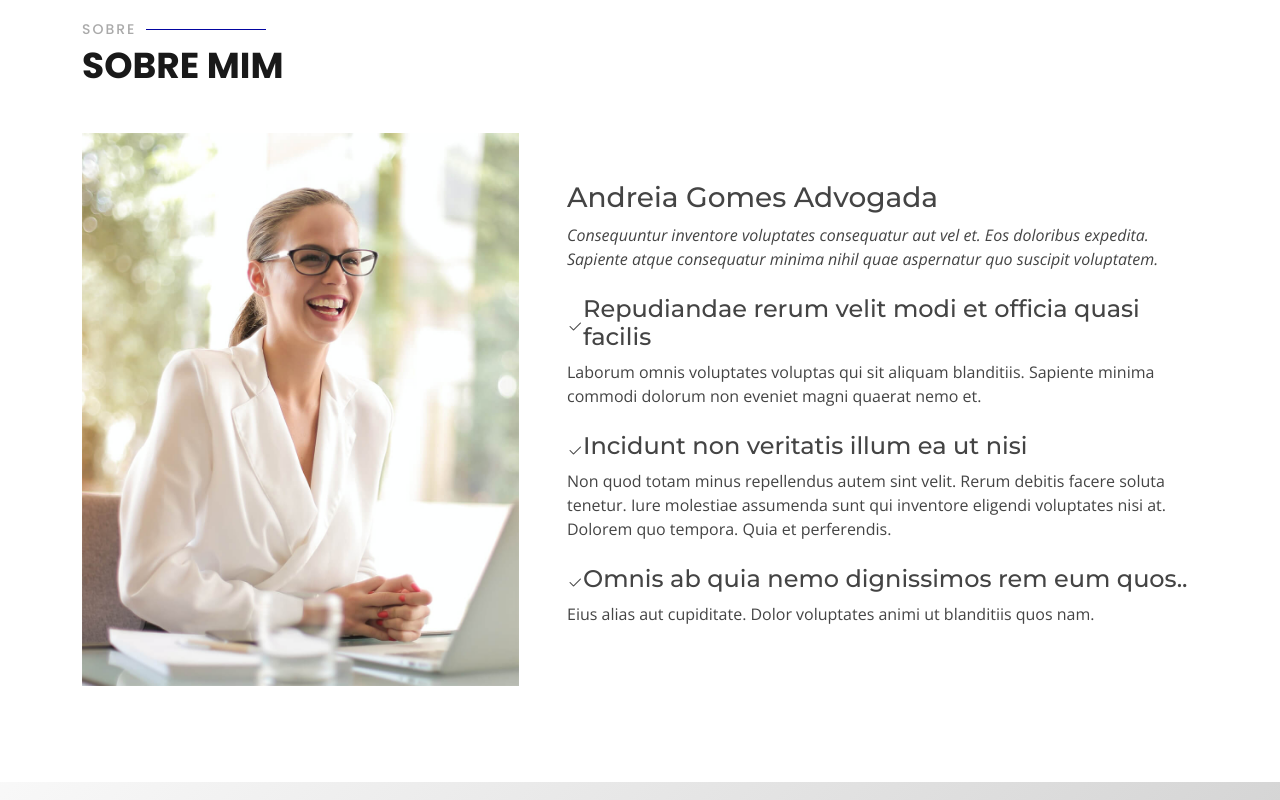
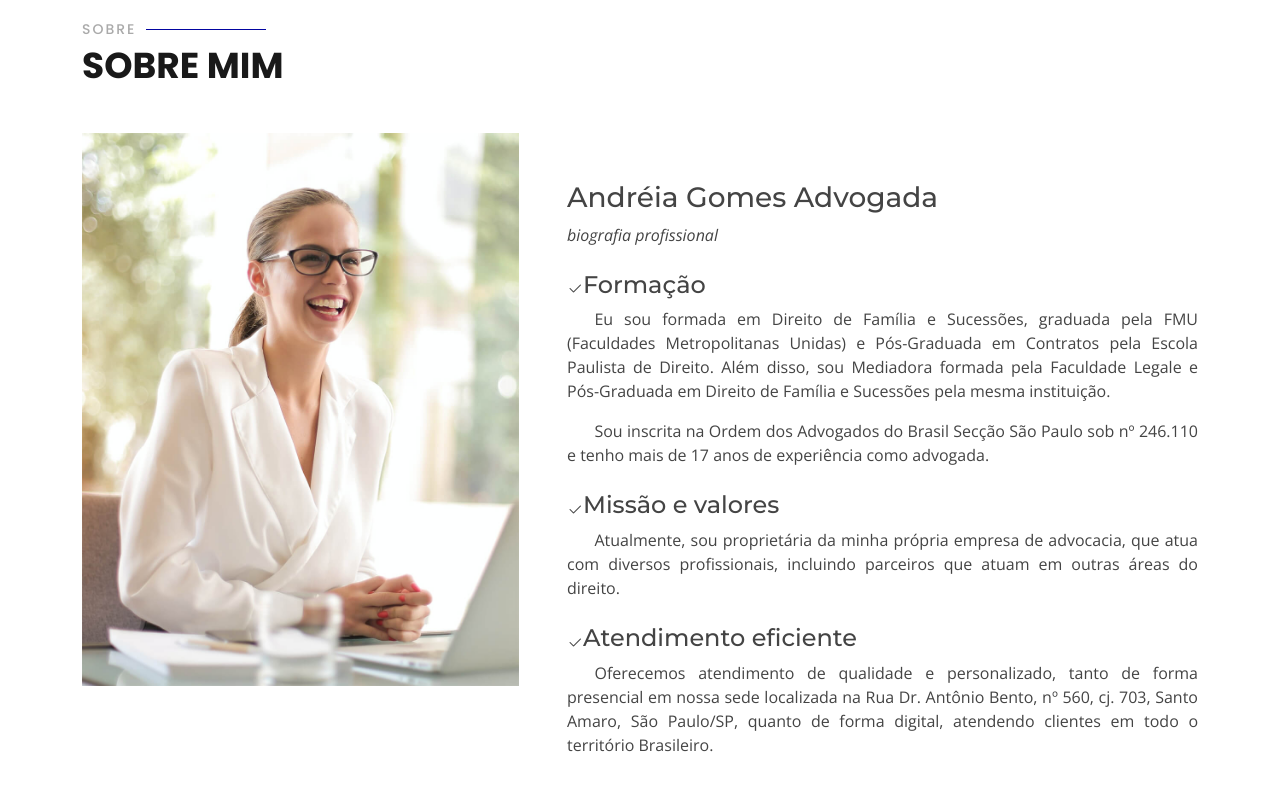
Before and after one commit to Morinian/Andreia_ladding, a plain HTML site: page index.html in a window 1280 px wide. Shown: the part 760-1560 px from the top of the page. Drawn offline with nearby package versions, Linux system fonts and the light colour scheme.

Commit message:
alteração no sobre mim

```diff
--- a/index.html
+++ b/index.html
@@ -112,43 +112,45 @@
           </div>
 
           <div class="col-lg-7">
-            <h3 class="pt-0 pt-lg-5">Andreia Gomes Advogada</h3>
+            <h3 class="pt-0 pt-lg-5">Andréia Gomes Advogada</h3>
 
             <div class="tab-content">
 
               <div class="tab-pane fade show active" id="tab1">
 
-                <p class="fst-italic">Consequuntur inventore voluptates consequatur aut vel et. Eos doloribus expedita.
-                  Sapiente atque consequatur minima nihil quae aspernatur quo suscipit voluptatem.
+                <p class="fst-italic">
+                  biografia profissional
                 </p>
 
                 <div class="d-flex align-items-center mt-4">
                   <i class="bi bi-check2"></i>
-                  <h4>Repudiandae rerum velit modi et officia quasi facilis</h4>
+                  <h4> Formação</h4>
                 </div>
 
-                <p>Laborum omnis voluptates voluptas qui sit aliquam blanditiis. Sapiente minima commodi dolorum non
-                  eveniet magni quaerat nemo et.
+                <p align="justify" style="text-indent: 3ch;">
+                  Eu sou formada em Direito de Família e Sucessões, graduada pela FMU (Faculdades Metropolitanas Unidas) e Pós-Graduada em Contratos pela Escola Paulista de Direito. Além disso, sou Mediadora formada pela Faculdade Legale e Pós-Graduada em Direito de Família e Sucessões pela mesma instituição.
                 </p>
 
+                <p align="justify" style="text-indent: 3ch;">
+                  Sou inscrita na Ordem dos Advogados do Brasil Secção São Paulo sob nº 246.110 e tenho mais de 17 anos de experiência como advogada.
+                </p>
                 <div class="d-flex align-items-center mt-4">
                   <i class="bi bi-check2"></i>
-                  <h4>Incidunt non veritatis illum ea ut nisi</h4>
+                  <h4>Missão e valores</h4>
                 </div>
 
-                <p>Non quod totam minus repellendus autem sint velit. Rerum debitis facere soluta tenetur. Iure
-                  molestiae assumenda sunt qui inventore eligendi voluptates nisi at. Dolorem quo tempora. Quia et
-                  perferendis.
+                <p align="justify" style="text-indent: 3ch;">
+                  Atualmente, sou proprietária da minha própria empresa de advocacia, que atua com diversos profissionais, incluindo parceiros que atuam em outras áreas do direito.
                 </p>
 
 
                 <div class="d-flex align-items-center mt-4">
                   <i class="bi bi-check2"></i>
-                  <h4>Omnis ab quia nemo dignissimos rem eum quos..</h4>
+                  <h4>Atendimento eficiente</h4>
                 </div>
 
-                <p>
-                  Eius alias aut cupiditate. Dolor voluptates animi ut blanditiis quos nam.
+                <p align="justify" style="text-indent: 3ch;">
+                  Oferecemos atendimento de qualidade e personalizado, tanto de forma presencial em nossa sede localizada na Rua Dr. Antônio Bento, nº 560, cj. 703, Santo Amaro, São Paulo/SP, quanto de forma digital, atendendo clientes em todo o território Brasileiro.
                 </p>
 
               </div><!-- End Tab 1 Content -->
```
